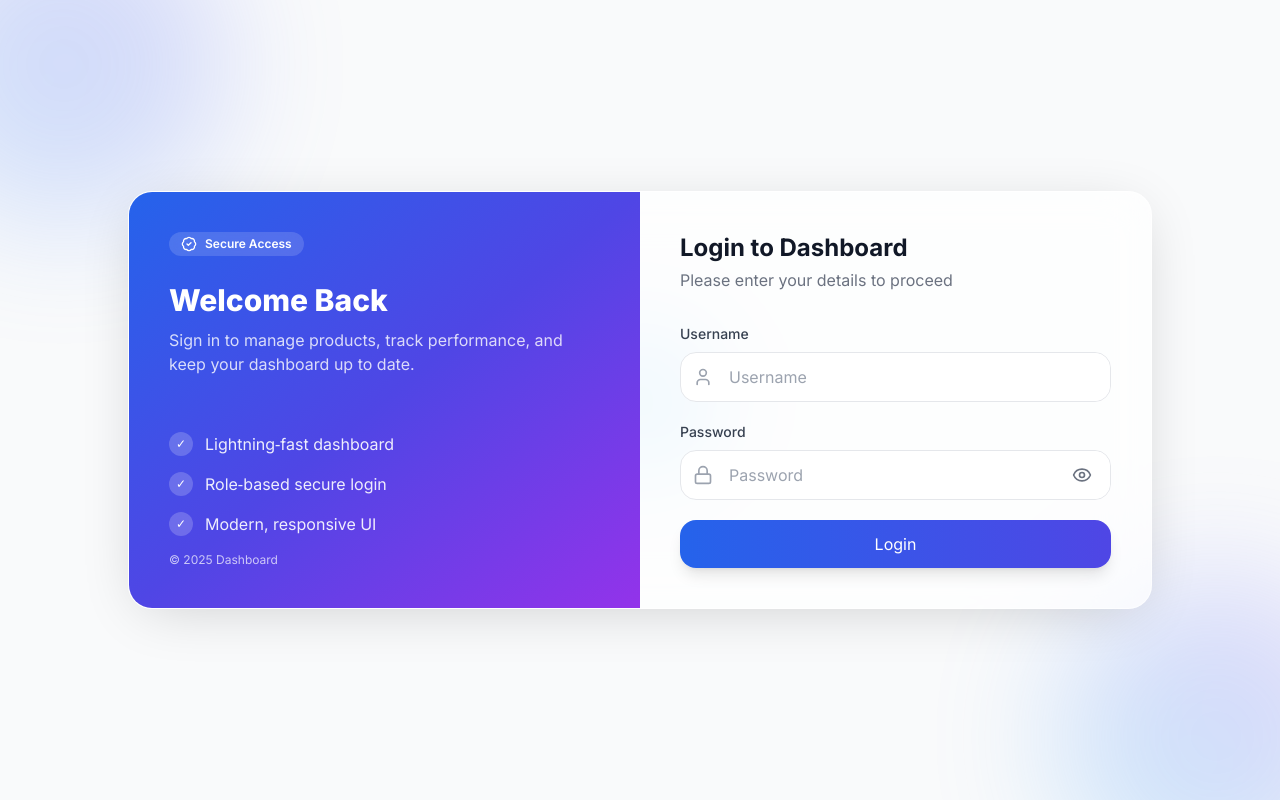
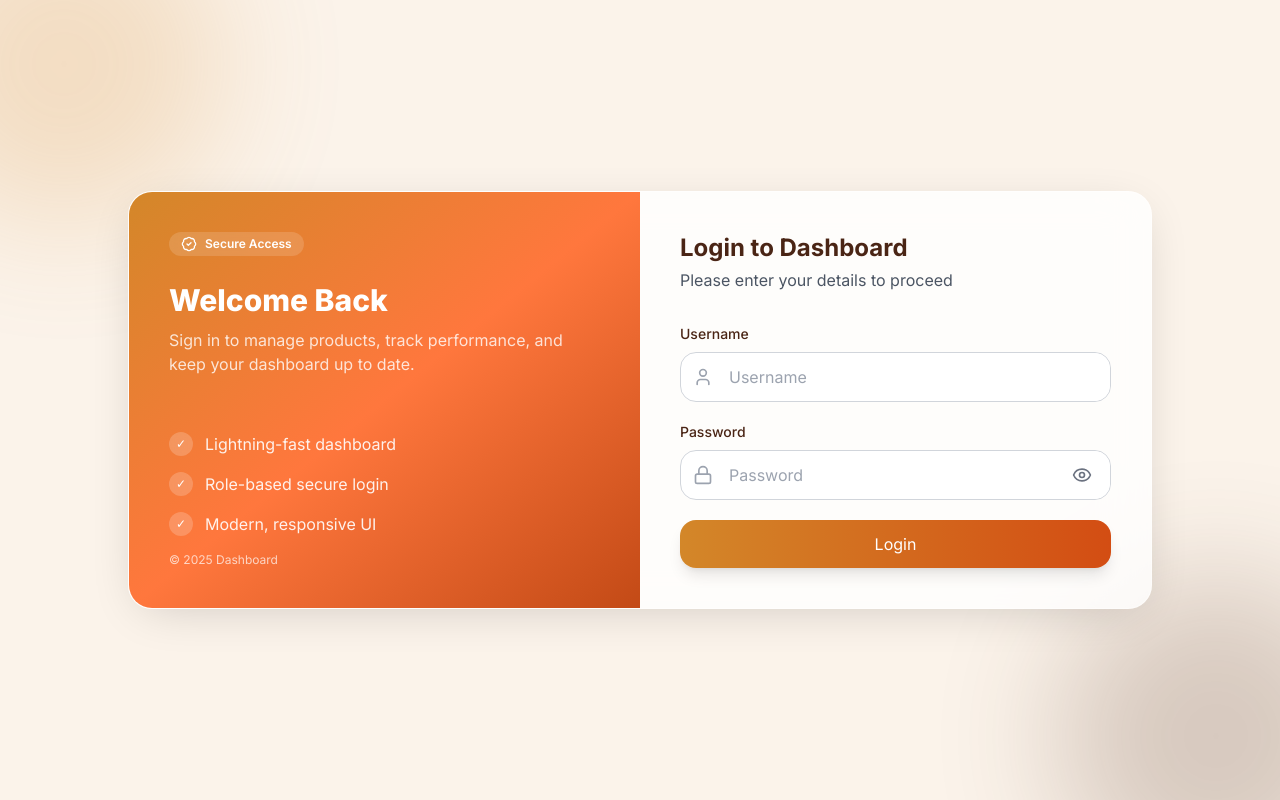
Before and after one commit to barjizdrxtx/saloom-admin, a Next.js app: page /login in a window 1280 px wide. Built offline with nearby package versions, Linux system fonts and the light colour scheme.

Commit message:
new changes

```diff
--- a/src/app/login/page.tsx
+++ b/src/app/login/page.tsx
@@ -10,13 +10,13 @@ import { message } from "antd";
 import { User, Lock, Eye, EyeOff, BadgeCheck } from "lucide-react";
 import { motion } from "framer-motion";
 
-// ------------------ Validation ------------------
+// Validation
 const loginSchema = yup.object({
   username: yup.string().required("Username is required"),
   password: yup.string().required("Password is required"),
 });
 
-// ------------------ Reusable Input ------------------
+// Input Field
 function InputField({
   label,
   name,
@@ -27,32 +27,18 @@ function InputField({
   error,
   icon,
   rightSlot,
-}: {
-  label: string;
-  name: string;
-  type?: string;
-  value: string;
-  onChange: React.ChangeEventHandler<HTMLInputElement>;
-  onBlur: React.FocusEventHandler<HTMLInputElement>;
-  error?: string | false;
-  icon?: React.ReactNode;
-  rightSlot?: React.ReactNode;
-}) {
+}: any) {
   return (
     <div className="mb-5">
-      <label className="block text-sm font-medium text-gray-700 mb-2">
+      <label className="block text-sm font-medium text-[#4A2515] mb-2">
         {label}
       </label>
       <div
-        className={`relative flex items-center rounded-2xl border bg-white transition focus-within:shadow-lg focus-within:shadow-blue-100/70 focus-within:ring-2 focus-within:ring-blue-200 ${
-          error ? "border-red-400 ring-2 ring-red-100" : "border-gray-200"
+        className={`relative flex items-center rounded-2xl border bg-white transition focus-within:shadow-lg focus-within:shadow-[#D38729]/30 focus-within:ring-2 focus-within:ring-[#D38729] ${
+          error ? "border-red-400 ring-2 ring-red-100" : "border-gray-300"
         }`}
       >
-        {icon ? (
-          <span className="pl-3 pr-1 text-gray-400 flex items-center">
-            {icon}
-          </span>
-        ) : null}
+        {icon && <span className="pl-3 pr-1 text-gray-400">{icon}</span>}
         <input
           id={name}
           name={name}
@@ -64,22 +50,21 @@ function InputField({
           autoComplete="off"
           className="w-full py-3 px-3 rounded-2xl outline-none bg-white text-gray-900 placeholder:text-gray-400"
         />
-        {rightSlot ? (
+        {rightSlot && (
           <span className="absolute right-3 inset-y-0 flex items-center">
             {rightSlot}
           </span>
-        ) : null}
+        )}
       </div>
-      {error ? (
+      {error && (
         <p className="text-red-500 text-xs mt-1 font-medium">{error}</p>
-      ) : null}
+      )}
     </div>
   );
 }
 
-// ------------------ Page ------------------
-
-const page = () => {
+// Page
+const Page = () => {
   const router = useRouter();
   const [showPassword, setShowPassword] = useState(false);
 
@@ -108,22 +93,21 @@ const page = () => {
   const passErr = (formik.touched.password && formik.errors.password) || "";
 
   return (
-    <div className="relative min-h-screen w-full overflow-hidden bg-gray-50">
-      {/* Decorative gradient blobs (no images) */}
-      <div className="pointer-events-none absolute -top-24 -left-24 h-80 w-80 rounded-full bg-gradient-to-tr from-blue-400 to-indigo-500 opacity-25 blur-3xl" />
-      <div className="pointer-events-none absolute -bottom-24 -right-24 h-80 w-80 rounded-full bg-gradient-to-tr from-sky-400 to-violet-500 opacity-25 blur-3xl" />
-      <div className="pointer-events-none absolute top-1/2 left-1/2 -translate-x-1/2 -translate-y-1/2 h-40 w-40 rounded-full bg-gradient-to-tr from-cyan-400 to-blue-500 opacity-20 blur-2xl" />
+    <div className="relative min-h-screen w-full overflow-hidden bg-[#FBF3EA]">
+      {/* Decorative circles */}
+      <div className="pointer-events-none absolute -top-24 -left-24 h-80 w-80 rounded-full bg-[#D38729] opacity-20 blur-3xl" />
+      <div className="pointer-events-none absolute -bottom-24 -right-24 h-80 w-80 rounded-full bg-[#4A2515] opacity-20 blur-3xl" />
 
       <div className="relative z-10 flex min-h-screen items-center justify-center p-4">
         <motion.div
           initial={{ opacity: 0, y: 20 }}
           animate={{ opacity: 1, y: 0 }}
           transition={{ duration: 0.5, ease: "easeOut" }}
-          className="grid w-full max-w-5xl grid-cols-1 overflow-hidden rounded-3xl border border-white/60 bg-white/70 backdrop-blur-xl shadow-[0_10px_60px_-15px_rgba(0,0,0,0.2)] md:grid-cols-2"
+          className="grid w-full max-w-5xl grid-cols-1 overflow-hidden rounded-3xl border border-white/40 bg-white/80 backdrop-blur-xl shadow-[0_10px_50px_-15px_rgba(0,0,0,0.2)] md:grid-cols-2"
         >
           {/* Left panel */}
           <div className="relative hidden md:block">
-            <div className="absolute inset-0 bg-gradient-to-br from-blue-600 via-indigo-600 to-purple-600" />
+            <div className="absolute inset-0 bg-gradient-to-br from-[#D38729] via-[#ff773d] to-[#c34a16]" />
             <div className="relative flex h-full flex-col justify-between p-10 text-white">
               <div>
                 <div className="inline-flex items-center gap-2 rounded-full bg-white/15 px-3 py-1 text-xs font-semibold backdrop-blur">
@@ -138,11 +122,10 @@ const page = () => {
                   dashboard up to date.
                 </p>
               </div>
-
               <ul className="mt-10 space-y-4">
                 {[
-                  "Lightning‑fast dashboard",
-                  "Role‑based secure login",
+                  "Lightning-fast dashboard",
+                  "Role-based secure login",
                   "Modern, responsive UI",
                 ].map((item) => (
                   <li key={item} className="flex items-center gap-3">
@@ -153,20 +136,19 @@ const page = () => {
                   </li>
                 ))}
               </ul>
-
               <div className="text-xs text-white/70">
                 © {new Date().getFullYear()} Dashboard
               </div>
             </div>
           </div>
 
-          {/* Right panel (form) */}
+          {/* Right panel */}
           <div className="p-8 md:p-10">
             <div className="mb-8 text-center md:text-left">
-              <h2 className="text-2xl font-bold text-gray-900">
+              <h2 className="text-2xl font-bold text-[#4A2515]">
                 Login to Dashboard
               </h2>
-              <p className="mt-1 text-gray-500">
+              <p className="mt-1 text-gray-600">
                 Please enter your details to proceed
               </p>
             </div>
@@ -178,10 +160,9 @@ const page = () => {
                 value={formik.values.username}
                 onChange={formik.handleChange}
                 onBlur={formik.handleBlur}
-                error={userErr as string}
+                error={userErr}
                 icon={<User className="h-5 w-5" />}
               />
-
               <InputField
                 label="Password"
                 name="password"
@@ -189,7 +170,7 @@ const page = () => {
                 value={formik.values.password}
                 onChange={formik.handleChange}
                 onBlur={formik.handleBlur}
-                error={passErr as string}
+                error={passErr}
                 icon={<Lock className="h-5 w-5" />}
                 rightSlot={
                   <button
@@ -208,23 +189,18 @@ const page = () => {
                   </button>
                 }
               />
-
-
-
               <button
                 type="submit"
                 disabled={formik.isSubmitting}
-                className={`group relative inline-flex w-full items-center justify-center overflow-hidden rounded-2xl bg-gradient-to-r from-blue-600 to-indigo-600 px-4 py-3 text-white shadow-lg transition focus:outline-none focus-visible:ring-2 focus-visible:ring-blue-300 ${
+                className={`group relative inline-flex w-full items-center justify-center overflow-hidden rounded-2xl bg-gradient-to-r from-[#D38729] to-[#d34d13] px-4 py-3 text-white shadow-lg transition focus:outline-none focus-visible:ring-2 focus-visible:ring-[#D38729] ${
                   formik.isSubmitting
                     ? "opacity-80"
-                    : "hover:from-blue-700 hover:to-indigo-700"
+                    : "hover:from-[#4A2515] hover:to-[#D38729]"
                 }`}
               >
                 <span className="absolute inset-0 -z-10 bg-white/20 opacity-0 transition-opacity duration-300 group-hover:opacity-100" />
                 {formik.isSubmitting ? "Signing in…" : "Login"}
               </button>
-
-
             </form>
           </div>
         </motion.div>
@@ -233,4 +209,4 @@ const page = () => {
   );
 };
 
-export default page;
+export default Page;
```
